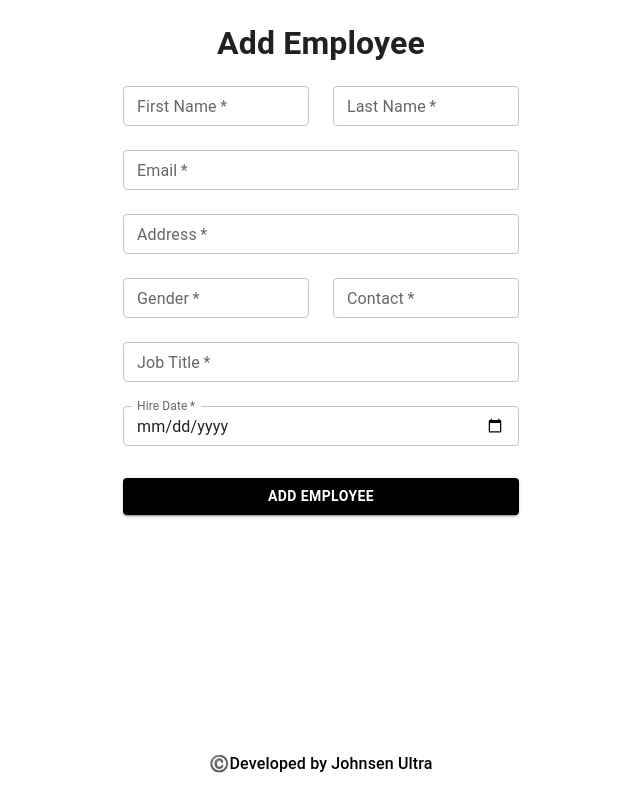
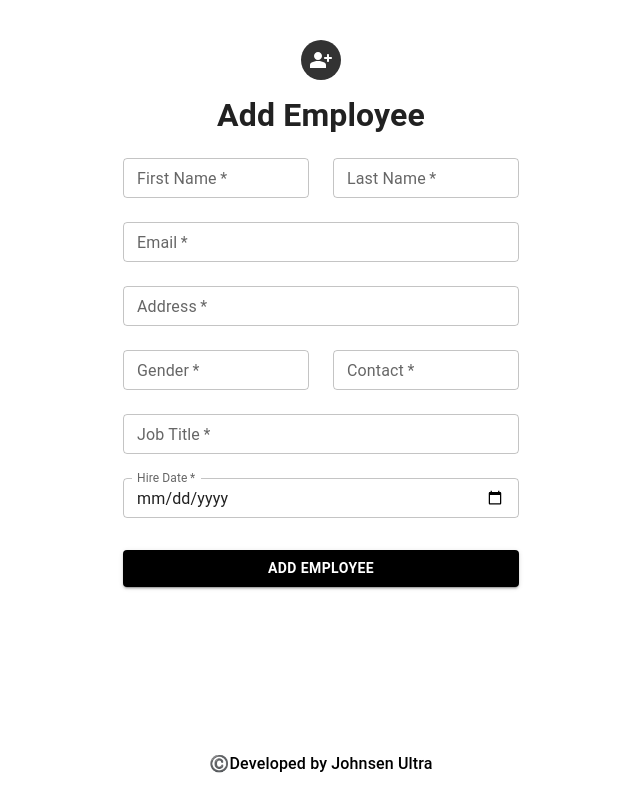
Before and after one commit to johnsenultra/Project4-Empolyee-Management-Dashboard, a React (Vite) app: page /add in a window 1280 px wide. Shown: the whole page, without its empty margins (319-959 px from the left). Built offline with nearby package versions, Linux system fonts and the light colour scheme; no server answers; the database is empty.

Commit message:
added an avatar

```diff
--- a/src/pages/AddEmployee.jsx
+++ b/src/pages/AddEmployee.jsx
@@ -2,8 +2,10 @@ import Button from '@mui/material/Button';
 import CssBaseline from '@mui/material/CssBaseline';
 import TextField from '@mui/material/TextField';
 import Box from '@mui/material/Box';
+import Avatar from '@mui/material/Avatar';
 import Container from '@mui/material/Container';
 import { createTheme, ThemeProvider } from '@mui/material/styles';
+import PersonAddAltRoundedIcon from '@mui/icons-material/PersonAddAltRounded';
 import { useEffect, useState } from 'react';
 import firebaseApp from './firebaseConfig';
 import { getFirestore, collection, onSnapshot, addDoc } from "firebase/firestore";
@@ -141,6 +143,11 @@ export default function AddEmployee() {
             alignItems: 'center',
             }}
           >
+
+          <Avatar sx={{ m: 2, bgcolor: '#333333' }}>
+            <PersonAddAltRoundedIcon />
+          </Avatar>
+
           <h2 className='fw-bold'>Add Employee</h2>
 
           {/* Input field */}
```
